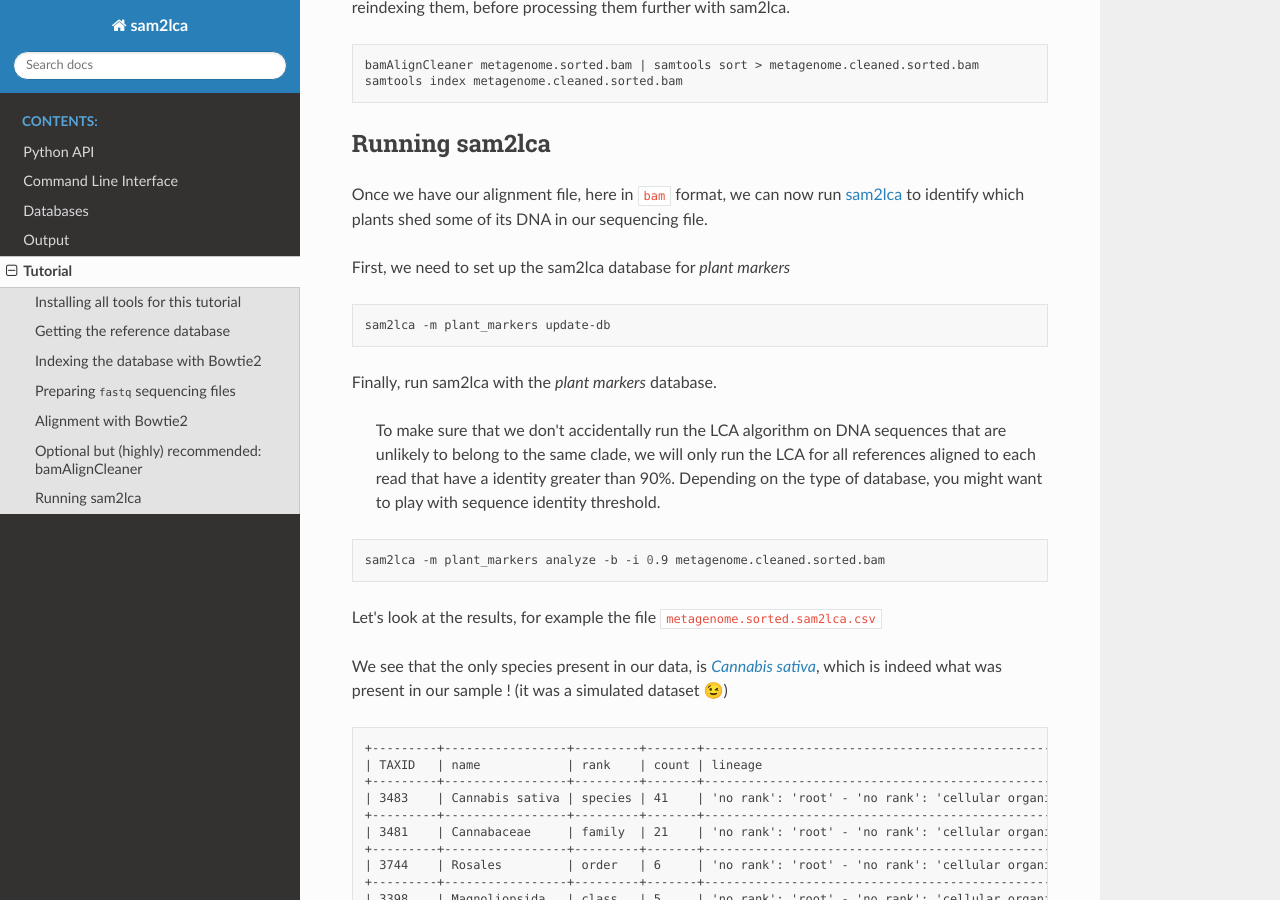
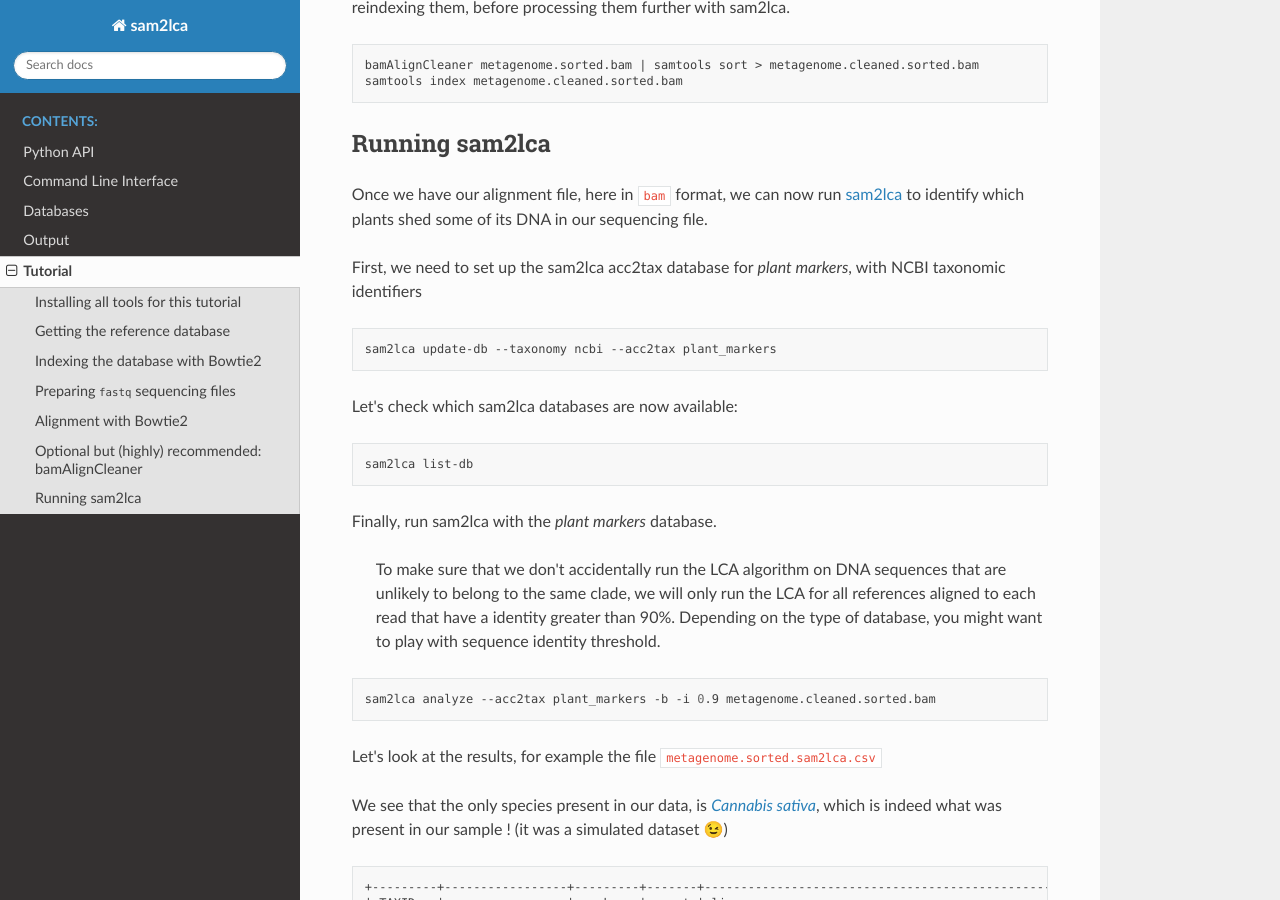
Before and after one commit to maxibor/sam2lca, a Sphinx documentation site: the page built from docs/source/tutorial.md, in a window 1280 px wide and 900 px high, scrolled down 2026 px. Built offline with Sphinx 7.4.7 and the Read the Docs theme 2.0.0, drawn with Linux system fonts in a browser that asks for light colours.

Commit message:
update tutorial for new cli interface

````diff
--- a/docs/source/tutorial.md
+++ b/docs/source/tutorial.md
@@ -85,10 +85,16 @@
 
 Once we have our alignment file, here in `bam` format, we can now run [sam2lca](https://github.com/maxibor/sam2lca) to identify which plants shed some of its DNA in our sequencing file.
 
-First, we need to set up the sam2lca database for *plant markers*
+First, we need to set up the sam2lca acc2tax database for *plant markers*, with NCBI taxonomic identifiers
 
 ```bash
-sam2lca -m plant_markers update-db
+sam2lca update-db --taxonomy ncbi --acc2tax plant_markers
+```
+
+Let's check which sam2lca databases are now available:
+
+```bash
+sam2lca list-db
 ```
 
 Finally, run sam2lca with the *plant markers* database.
@@ -96,7 +102,7 @@
 > To make sure that we don't accidentally run the LCA algorithm on DNA sequences that are unlikely to belong to the same clade, we will only run the LCA for all references aligned to each read that have a identity greater than 90%. Depending on the type of database, you might want to play with sequence identity threshold.
 
 ```bash
-sam2lca -m plant_markers analyze -b -i 0.9 metagenome.cleaned.sorted.bam
+sam2lca analyze --acc2tax plant_markers -b -i 0.9 metagenome.cleaned.sorted.bam
 ```
 
 Let's look at the results, for example the file `metagenome.sorted.sam2lca.csv`
````
